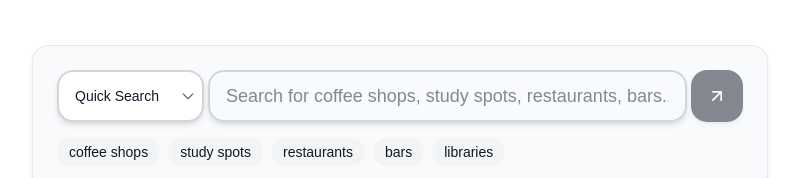
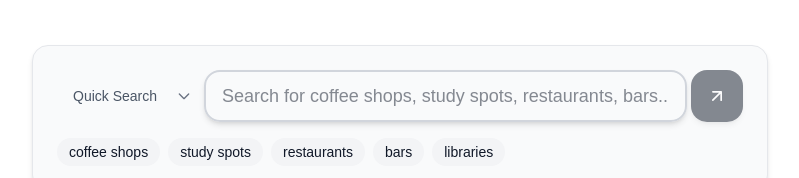
Before and after one commit to tom4sg/nyu-corner-datathon-2025, a Next.js app in the folder frontend/: page / in a window 1280 px wide. Shown: the part 135-313 px from the top of the page, without its empty margins (240-1039 px from the left). Built offline with nearby package versions, Linux system fonts and the light colour scheme.

Commit message:
toggle ghost

```diff
--- a/frontend/src/components/SearchBox.tsx
+++ b/frontend/src/components/SearchBox.tsx
@@ -32,7 +32,7 @@ export default function SearchBox({ onSearch, loading }: SearchBoxProps) {
             value={searchMode}
             onChange={(e) => setSearchMode(e.target.value)}
             disabled={loading}
-            className="h-[52px] px-4 py-3 text-sm border-2 border-gray-300 rounded-2xl focus-within:ring-2 ring-gray-400 focus:border-gray-500 focus:outline-none transition-all duration-200 text-gray-900 bg-white shadow-md hover:shadow-lg appearance-none cursor-pointer disabled:opacity-50"
+            className="h-[52px] px-4 py-3 text-sm rounded-full bg-transparent text-gray-600 hover:text-gray-800 hover:underline focus:outline-none transition-all duration-200 appearance-none cursor-pointer disabled:opacity-50"
             style={{ minWidth: '140px' }}
           >
             <option value="deep">Advanced Search</option>
```
